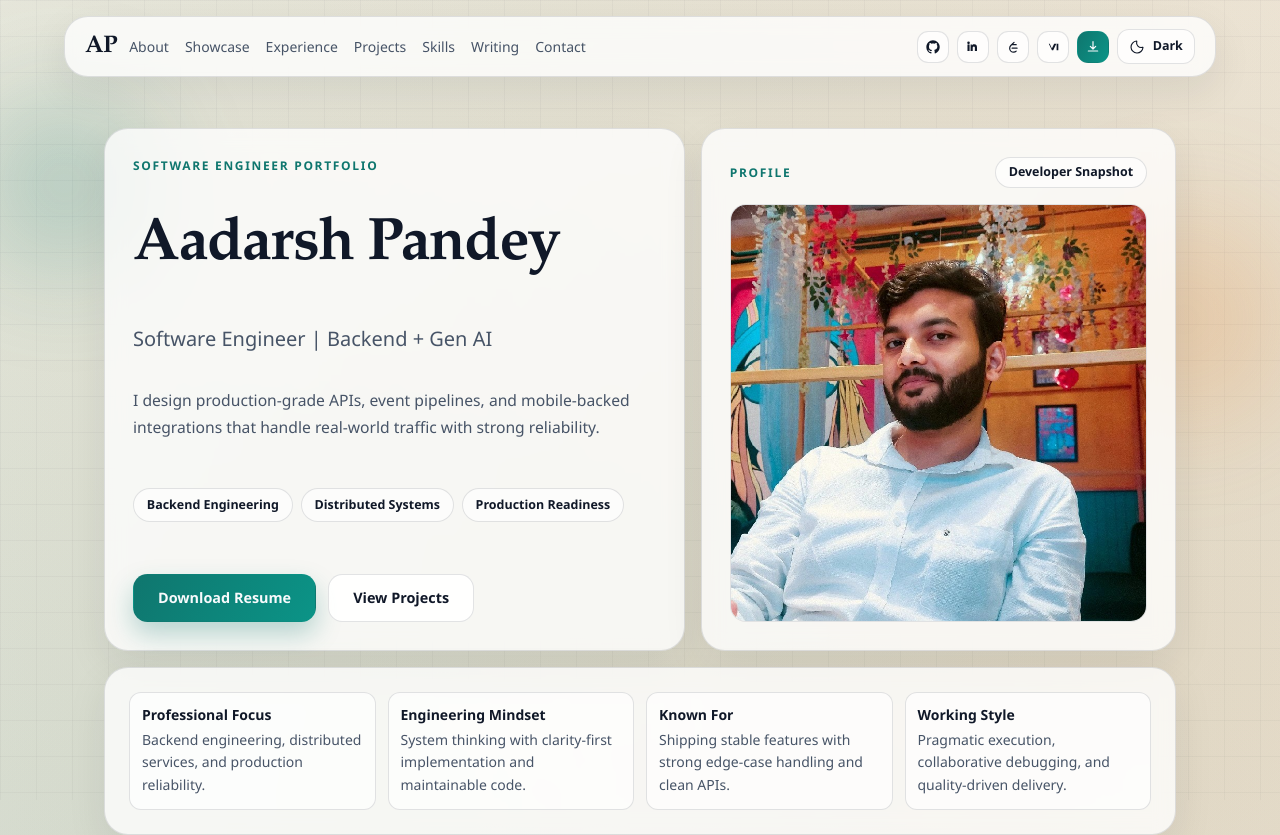
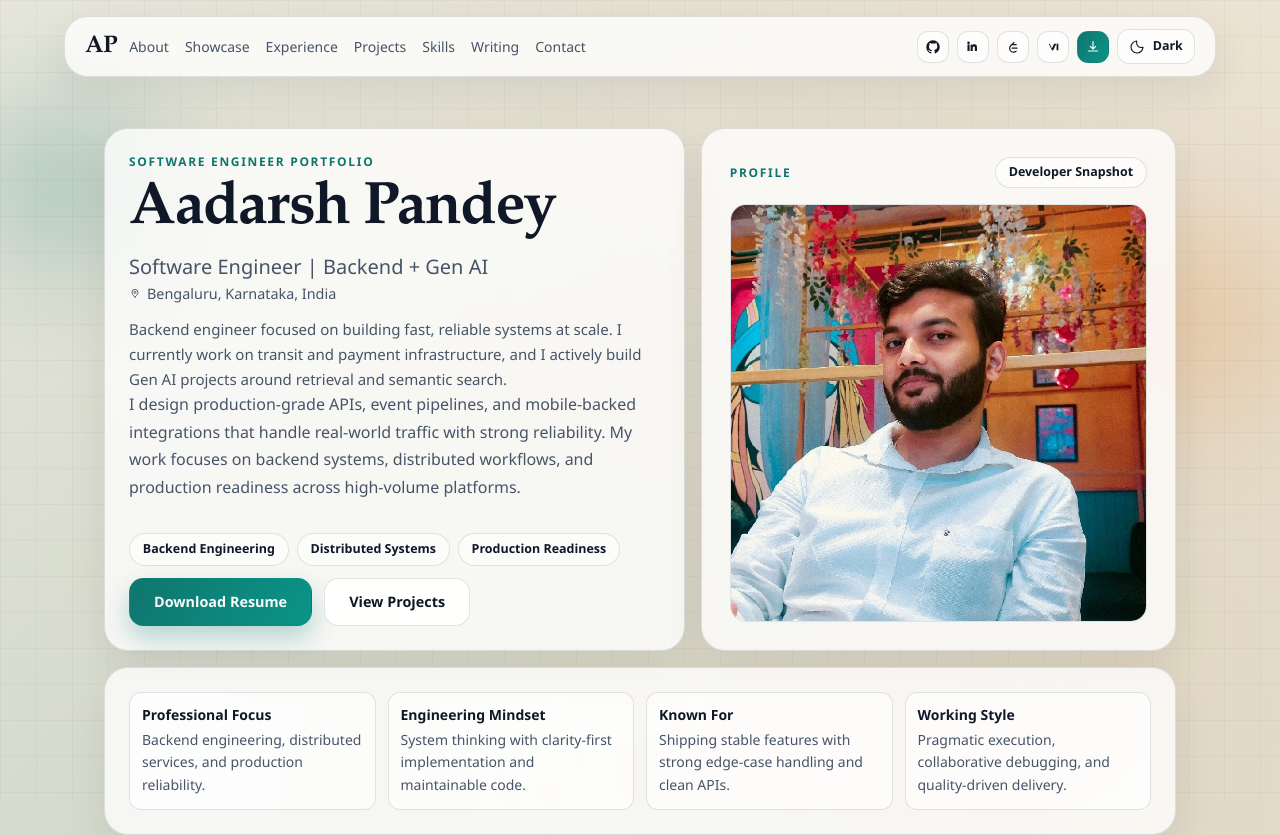
Before and after one commit to beingadish/portfolio, a Next.js app: page / in a window 1280 px wide. Shown: the top 835 px of the page. Built offline with nearby package versions, Linux system fonts and the light colour scheme.

Commit message:
Enhance portfolio presentation with improved layout and additional location icon; update pitch for clarity

```diff
--- a/app/data/portfolio.ts
+++ b/app/data/portfolio.ts
@@ -82,7 +82,7 @@ export const portfolioData = {
   summary:
     "Backend engineer focused on building fast, reliable systems at scale. I currently work on transit and payment infrastructure, and I actively build Gen AI projects around retrieval and semantic search.",
   pitch:
-    "I design production-grade APIs, event pipelines, and mobile-backed integrations that handle real-world traffic with strong reliability.",
+    "I design production-grade APIs, event pipelines, and mobile-backed integrations that handle real-world traffic with strong reliability. My work focuses on backend systems, distributed workflows, and production readiness across high-volume platforms.",
   contact: {
     email: "aadarshpandey.pandey@gmail.com",
     phone: "+91-9170077741",
--- a/app/globals.css
+++ b/app/globals.css
@@ -122,6 +122,27 @@ html {
   color: var(--muted);
   line-height: 1.7;
   font-size: 0.98rem;
+}
+
+.hero-meta {
+  margin: 0;
+  color: var(--muted);
+  font-size: 0.9rem;
+  line-height: 1.55;
+}
+
+.hero-summary {
+  margin: 0;
+  color: var(--muted);
+  font-size: 0.94rem;
+  line-height: 1.64;
+}
+
+.hero-pitch {
+  margin: 0;
+  color: var(--muted);
+  font-size: 1rem;
+  line-height: 1.72;
 }
 
 .chip {
@@ -455,6 +476,21 @@ html {
     line-height: 1.78;
   }
 
+  .hero-meta {
+    font-size: 0.88rem;
+    line-height: 1.52;
+  }
+
+  .hero-summary {
+    font-size: 0.92rem;
+    line-height: 1.6;
+  }
+
+  .hero-pitch {
+    font-size: 0.98rem;
+    line-height: 1.72;
+  }
+
   .chip {
     padding: 0.46rem 0.84rem;
     font-size: 0.8rem;
--- a/app/page.tsx
+++ b/app/page.tsx
@@ -248,6 +248,20 @@ const ExternalIcon = () => (
   </svg>
 );
 
+const LocationPinIcon = () => (
+  <svg viewBox="0 0 20 20" aria-hidden="true" className="h-3 w-3">
+    <path
+      d="M10 17s5-4.6 5-8a5 5 0 1 0-10 0c0 3.4 5 8 5 8Z"
+      fill="none"
+      stroke="currentColor"
+      strokeLinecap="round"
+      strokeLinejoin="round"
+      strokeWidth="1.5"
+    />
+    <circle cx="10" cy="9" r="1.6" fill="none" stroke="currentColor" strokeWidth="1.5" />
+  </svg>
+);
+
 function QuickLinkIcon({
   icon,
 }: {
@@ -383,26 +397,41 @@ export default function Home() {
         </nav>
 
         <section className="mt-4 grid items-stretch gap-5 md:gap-4 lg:auto-rows-fr lg:grid-cols-[1.1fr_0.9fr]">
-          <article className="section-panel reveal flex h-full self-stretch flex-col justify-between p-6 sm:p-7 [animation-delay:120ms]">
+          <article className="section-panel reveal flex h-full self-stretch flex-col p-5 sm:p-6 [animation-delay:120ms]">
+            <div>
               <p className="eyebrow">Software Engineer Portfolio</p>
               <h1 className="display-font mt-2 text-[2.85rem] font-semibold leading-[1.06] tracking-tight text-[var(--ink)] sm:text-6xl">
                 {portfolioData.name}
               </h1>
-            <p className="mt-3 text-lg leading-relaxed text-[var(--muted)] sm:text-xl">{portfolioData.role}</p>
-            <p className="section-copy mt-3 max-w-2xl">{portfolioData.pitch}</p>
-            <div className="mt-4 flex flex-wrap gap-2">
+              <p className="mt-2 text-lg leading-relaxed text-[var(--muted)] sm:text-xl">{portfolioData.role}</p>
+              <p className="hero-meta mt-2 flex items-start gap-1.5">
+                <span className="mt-1 shrink-0">
+                  <LocationPinIcon />
+                </span>
+                <span>{portfolioData.location}</span>
+              </p>
+            </div>
+
+            <div className="mt-3">
+              <p className="hero-summary max-w-2xl">{portfolioData.summary}</p>
+              <p className="hero-pitch mt-2 max-w-2xl">{portfolioData.pitch}</p>
+            </div>
+
+            <div className="mt-auto pt-5">
+              <div className="flex flex-wrap gap-2">
                 <span className="chip">Backend Engineering</span>
                 <span className="chip">Distributed Systems</span>
                 <span className="chip">Production Readiness</span>
               </div>
 
-            <div className="mt-5 flex flex-wrap items-center gap-3">
+              <div className="mt-3 flex flex-wrap items-center gap-3">
                 <a className="btn-primary px-6 py-3" href={resumeLink} target="_blank" rel="noreferrer" download>
                   Download Resume
                 </a>
                 <a className="btn-secondary px-6 py-3" href="#projects">
                   View Projects
                 </a>
+              </div>
             </div>
           </article>
 
```
Lines whose indentation alone changed are shown as unchanged.
